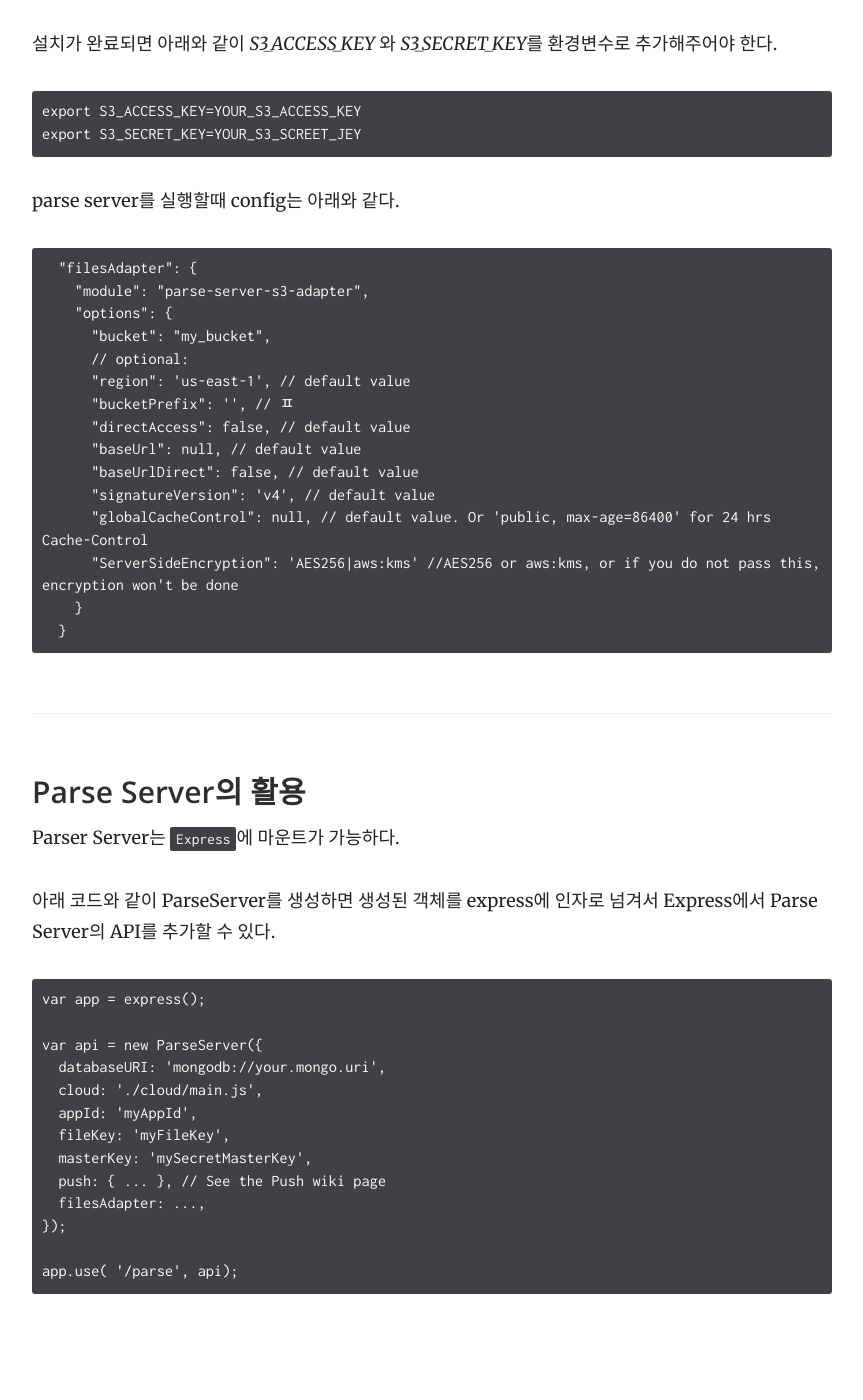
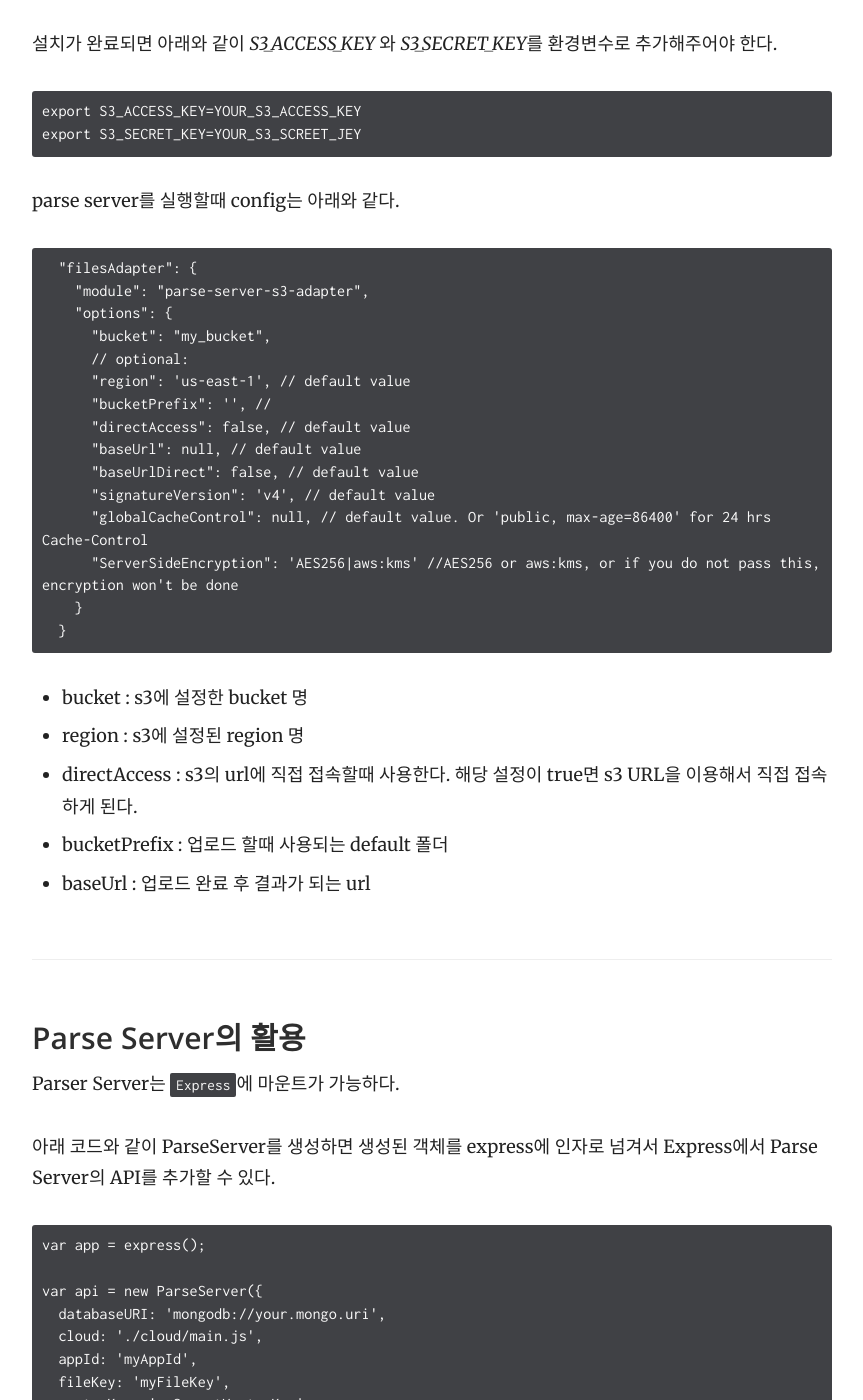
Before and after one commit to S5Platform/s5Platform.github.io, a Jekyll site: the page built from _docs/2.parse/parse_server.md, in a window 1280 px wide and 1400 px high, scrolled down 2289 px. Shown: the whole window, without its empty margins (358-1221 px from the left). Built offline with Jekyll 4.4.1, drawn with Linux system fonts in a browser that asks for light colours; before the commit the page ends 3631 px from its top, so only the background shows below that.

Commit message:
explain for s3adpater

````diff
--- a/_docs/2.parse/parse_server.md
+++ b/_docs/2.parse/parse_server.md
@@ -69,7 +69,7 @@
       "bucket": "my_bucket",
       // optional:
       "region": 'us-east-1', // default value
-      "bucketPrefix": '', // ㅍ
+      "bucketPrefix": '', //
       "directAccess": false, // default value
       "baseUrl": null, // default value
       "baseUrlDirect": false, // default value
@@ -79,6 +79,12 @@
     }
   }
 ```
+
+- bucket : s3에 설정한 bucket 명
+- region : s3에 설정된 region 명
+- directAccess : s3의 url에 직접 접속할때 사용한다. 해당 설정이 true면 s3 URL을 이용해서 직접 접속하게 된다.
+- bucketPrefix : 업로드 할때 사용되는 default 폴더
+- baseUrl : 업로드 완료 후 결과가 되는 url
 
 ### Parse Server의 활용
 
````
Also changed, not shown: _docs/2.parse/parse_dashboard.md (+1 -1 lines).
